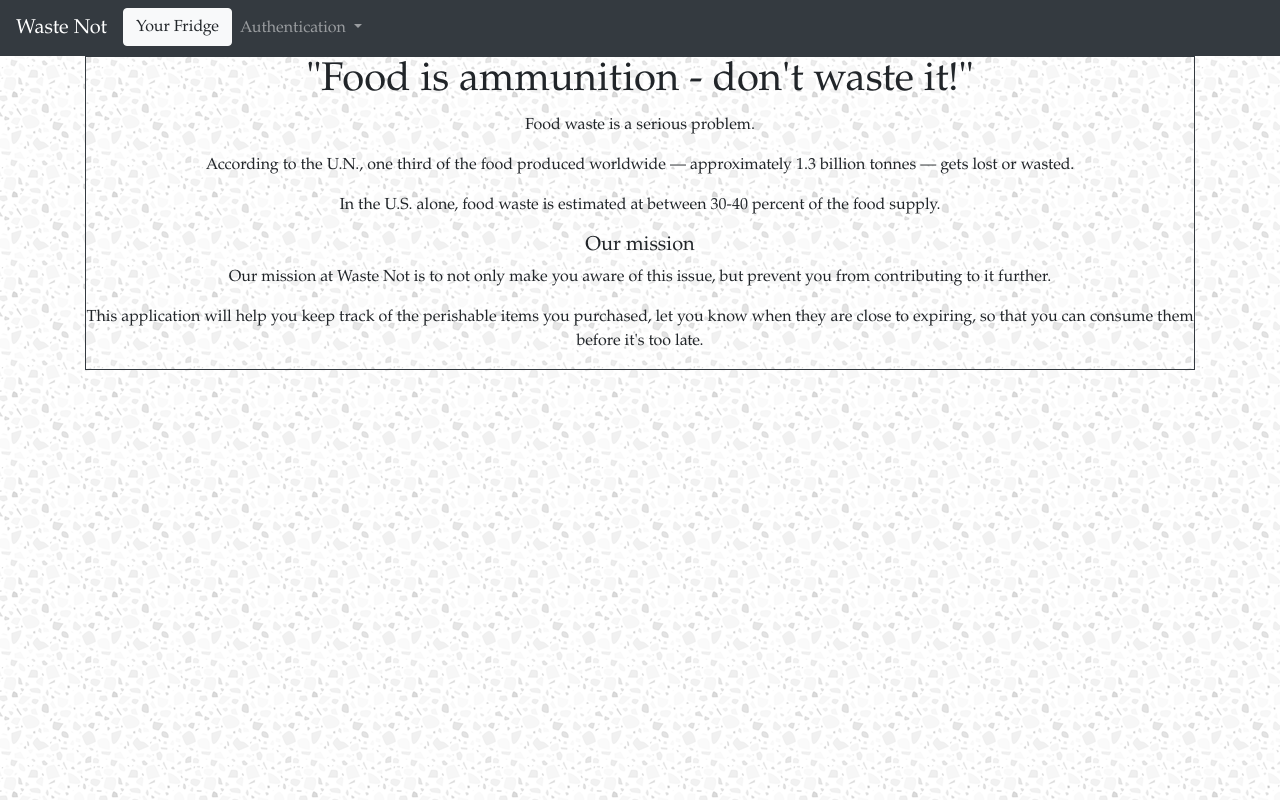
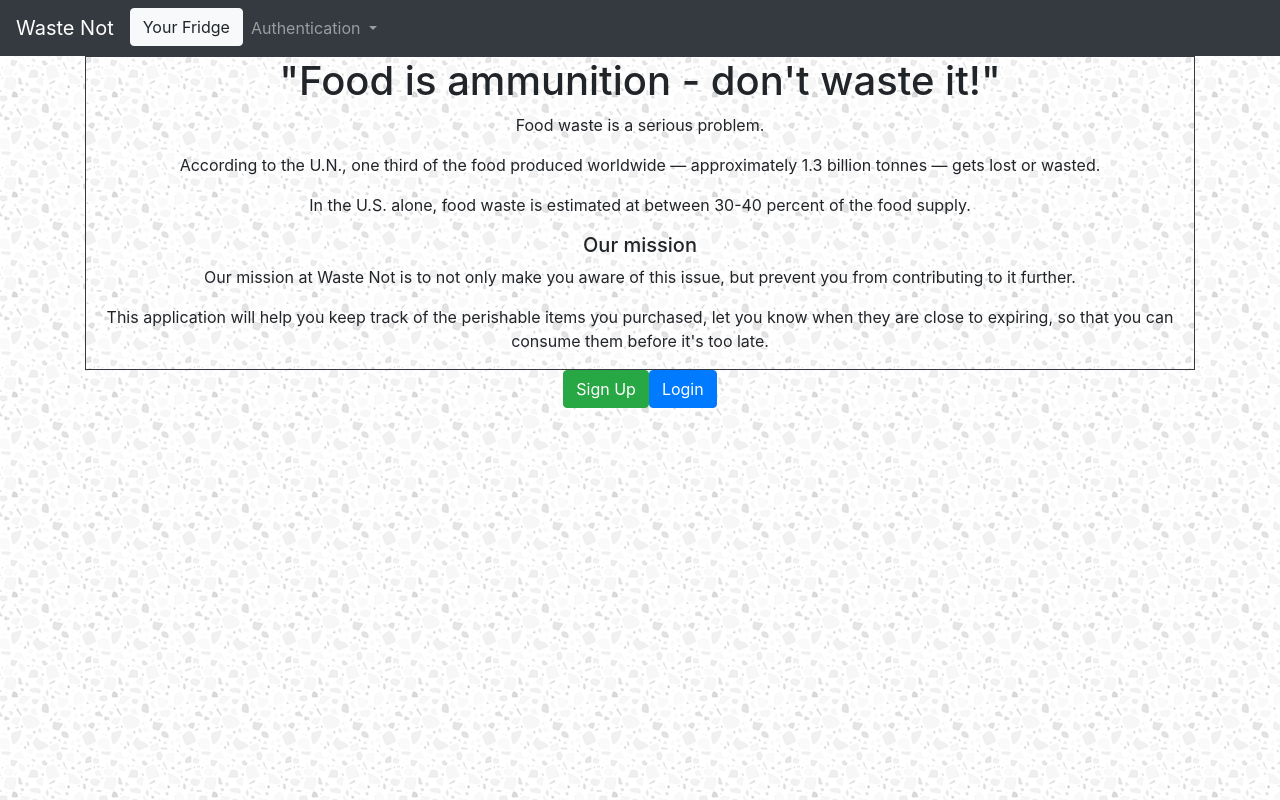
Before and after one commit to bryewalks/waste_not_vue_app, a Vue app: page /about in a window 1280 px wide. Built offline with nearby package versions, Linux system fonts and the light colour scheme.

Commit message:
added buttons on index

```diff
--- a/public/main.css
+++ b/public/main.css
@@ -1,6 +1,6 @@
 body  {
   background-image: url('light-grey-terrazzo.png');
-  font-family: "Book Antiqua",Palatino,"Palatino Linotype","Palatino LT STD",Georgia,serif;
+  /*font-family: "Book Antiqua",Palatino,"Palatino Linotype","Palatino LT STD",Georgia,serif;*/
 
 }
 
--- a/src/App.vue
+++ b/src/App.vue
@@ -4,7 +4,7 @@
 
 
   <nav class="navbar navbar-expand-lg navbar-dark bg-dark">
-      <router-link class="navbar-brand" to="/">Waste Not</router-link>
+      <router-link class="navbar-brand" to="/about">Waste Not</router-link>
       <button class="navbar-toggler" type="button" data-toggle="collapse" data-target="#navbarSupportedContent" aria-controls="navbarSupportedContent" aria-expanded="false" aria-label="Toggle navigation">
         <span class="navbar-toggler-icon"></span>
       </button>
--- a/src/views/About.vue
+++ b/src/views/About.vue
@@ -11,6 +11,10 @@
       <p class="text-center"> Our mission at Waste Not is to not only make you aware of this issue, but prevent you from contributing to it further. </p>
       <p class="text-center"> This application will help you keep track of the perishable items you purchased, let you know when they are close to expiring, so that you can consume them before it's too late.</p>
 
+    </div>
+    <div class="d-flex justify-content-center">
+      <router-link :to="'/signup'" class="btn btn-success">Sign Up</router-link>
+      <router-link :to="'/login'" class="btn btn-primary">Login</router-link>
     </div>
   </div>
 </template>
--- a/src/views/FridgeItemsIndex.vue
+++ b/src/views/FridgeItemsIndex.vue
@@ -1,21 +1,22 @@
 <template>
   <div class="fridge-items-index">
-    <h1>Your Fridge</h1>
+    <h1 class="d-flex justify-content-center">Your Fridge</h1>
 
     <div class="row">
       <div class="col-md-4" v-for="fridge_item in fridge_items">
         <div class="card">
           <div class="card-body">
-            <h5 class="card-title">
-          <router-link v-bind:to="'/fridge_items/' + fridge_item.id">
-              {{ fridge_item.name }}
-          </router-link>
-            </h5>
+            <h3 class="card-title">
+              <router-link v-bind:to="'/fridge_items/' + fridge_item.id">
+                {{ fridge_item.name }}
+              </router-link>
+            </h3>
+              <p>Added {{ fridge_item.purchase_date }}</p>
           </div>
         </div>
       </div>
     </div>
-
+    <router-link :to="'/fridge_items/new'" class="btn btn-primary">Add Item</router-link>
   </div>
 </template>
 
--- a/src/views/FridgeItemsShow.vue
+++ b/src/views/FridgeItemsShow.vue
@@ -1,10 +1,10 @@
 <template>
   <div class="fridge-items-show">
     <h1>{{ fridge_item.name }}</h1>
-    <p>User ID: {{ fridge_item.user_id }}</p>
-    <p>Price: {{ fridge_item.price }}</p>
+    <p>Price: {{ fridge_item.price }} dollars</p>
+    <p>Category: {{ fridge_item.category }}</p>
     <p>Purchase Date: {{ fridge_item.purchase_date }}</p>
-    <p>Category: {{ fridge_item.category_id }}</p>
+    <p>Spoil Date: {{ fridge_item.spoil_date }}</p>
     <p>{{ fridge_item.status }}</p>
 
     <button v-on:click="destroyFridgeItem()" class="btn btn-danger">Throw Out</button>
@@ -25,7 +25,8 @@
                      name: "",
                      price: "",
                      purchase_date: "",
-                     category_id: ""
+                     category_id: "",
+                     category: ""
                      }
       };
     },
```
